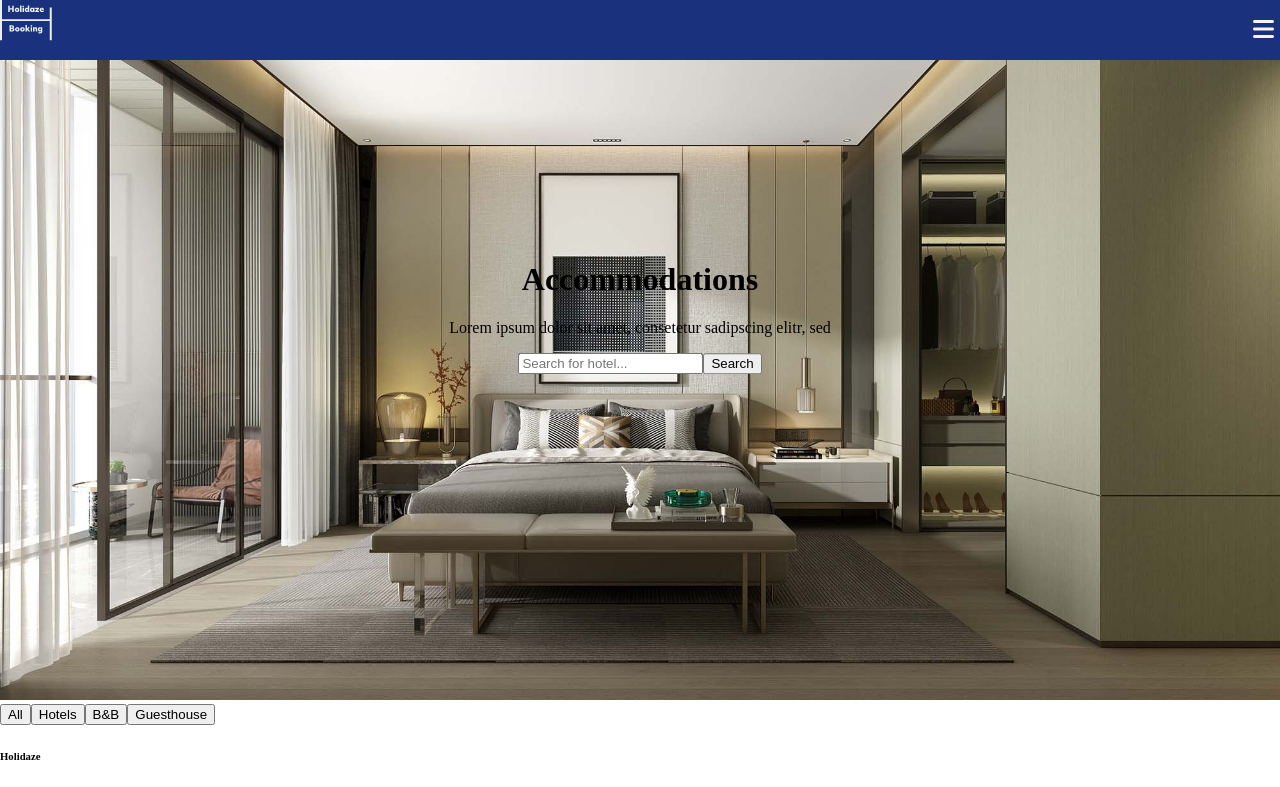
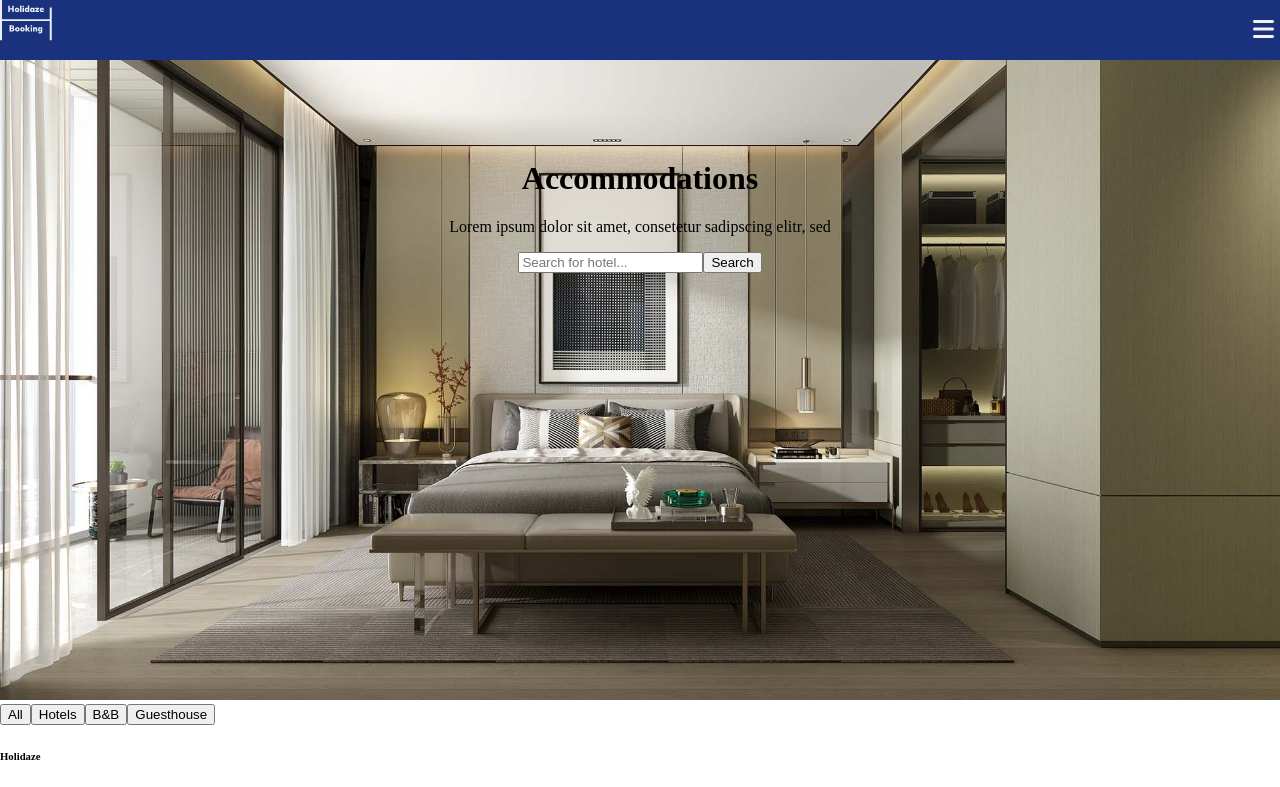
Before and after one commit to Noroff-FEU-Assignments/project-exam-2-EmsCodes, a Next.js app: page /accommodations in a window 1280 px wide. Shown: the top 787 px of the page. Built offline with nearby package versions, Linux system fonts and the light colour scheme.

Commit message:
styling index

```diff
--- a/styles/components/global/hero-section/HeroSection.module.css
+++ b/styles/components/global/hero-section/HeroSection.module.css
@@ -1,5 +1,6 @@
 .container {
-  position: relative;
+  /* position: relative; */
+  height: ;
 }
 .absolutePositioning {
   position: absolute;
@@ -8,11 +9,12 @@
   margin: 0 auto;
   left: 0;
   right: 0;
-  top: 40%;
+  top: 20%;
   text-align: center;
-  transform: translateY(-50%);
+  /* transform: translateY(-50%); */
 }
 
 .heroImg {
-  height: 100%;
+  height: auto;
+  position: relative;
 }
```
